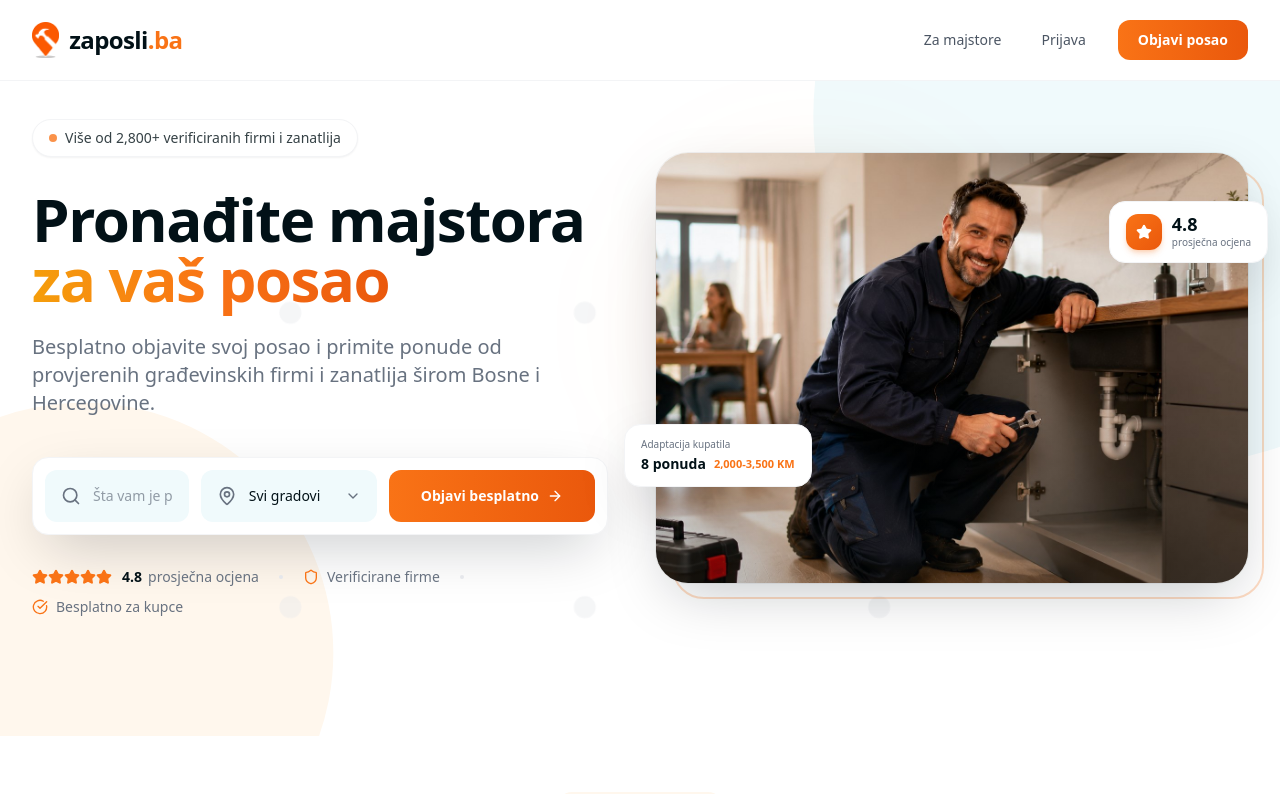
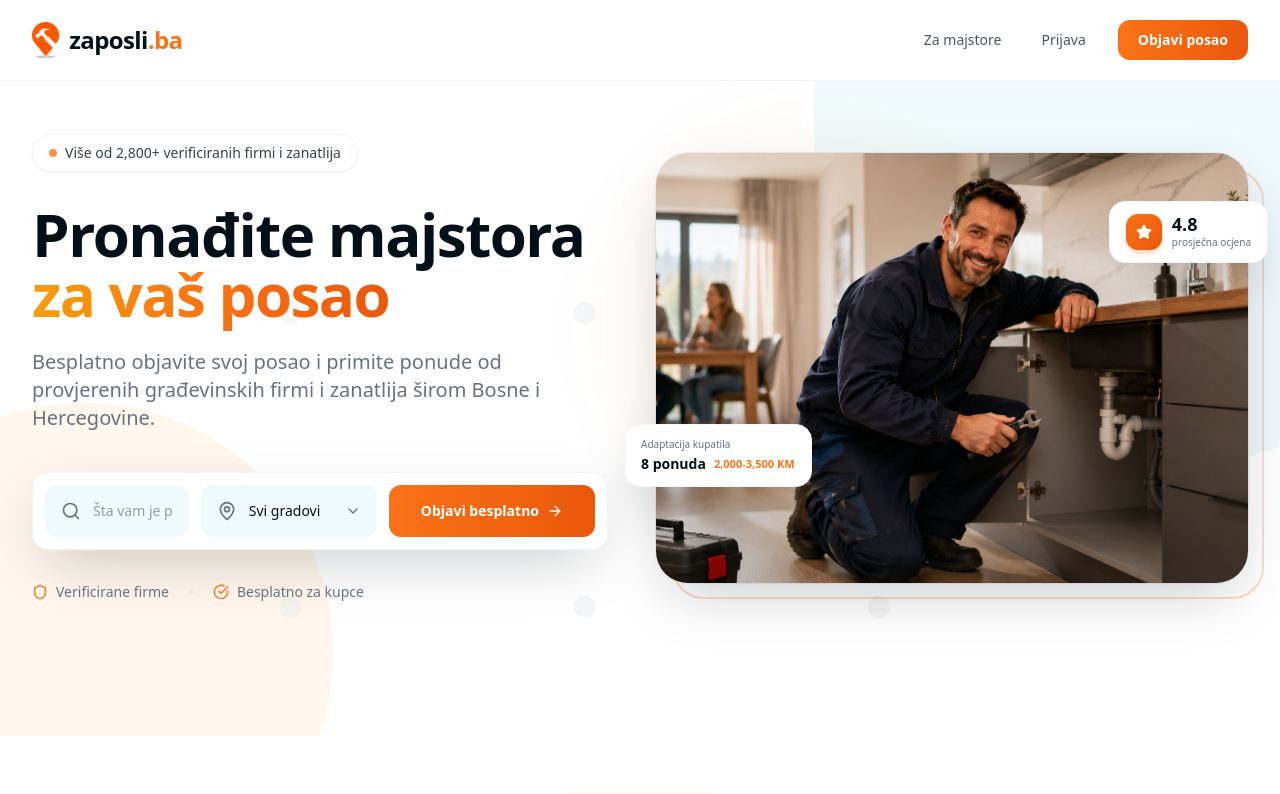
Before and after one commit to ocjenime/zaposli.ba, a Next.js app: page / in a window 1280 px wide. Shown: the top 794 px of the page. Built offline with nearby package versions, Linux system fonts and the light colour scheme.

Commit message:
fix: uklonjen dupli prikaz 4.8 ocjene na mobitelu (ostaje samo na hero slici)

```diff
--- a/components/HeroSection.tsx
+++ b/components/HeroSection.tsx
@@ -112,16 +112,6 @@ export default function HeroSection() {
             </form>
 
             <div className="flex flex-wrap items-center gap-x-5 gap-y-2.5 text-sm text-steel">
-              <div className="flex items-center gap-1.5">
-                <div className="flex">
-                  {[...Array(5)].map((_, i) => (
-                    <Star key={i} className="w-4 h-4 text-brand-orange fill-brand-orange" />
-                  ))}
-                </div>
-                <span className="font-bold text-ink ml-1">4.8</span>
-                <span>prosječna ocjena</span>
-              </div>
-              <span className="hidden sm:block w-1 h-1 bg-mist rounded-full" />
               <div className="flex items-center gap-2">
                 <Shield className="w-4 h-4 text-brand-orange" />
                 <span>Verificirane firme</span>
```
